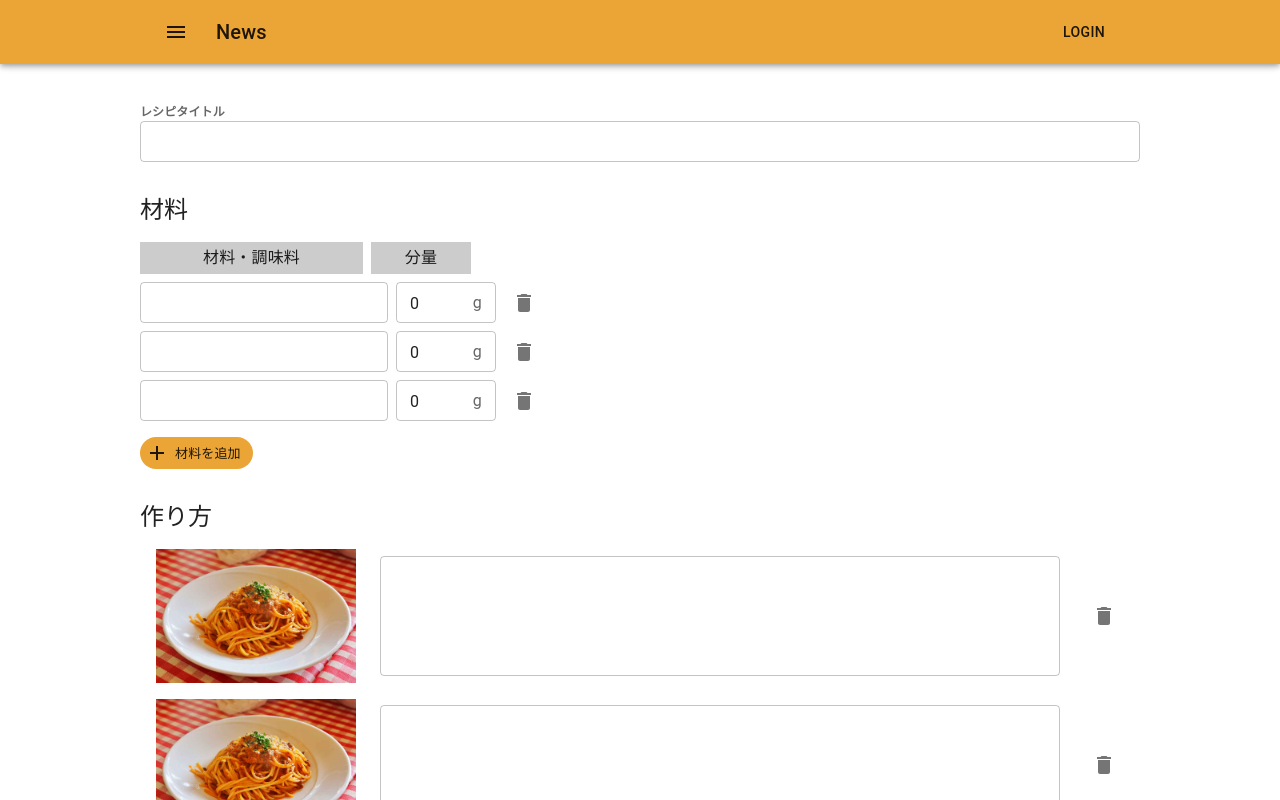
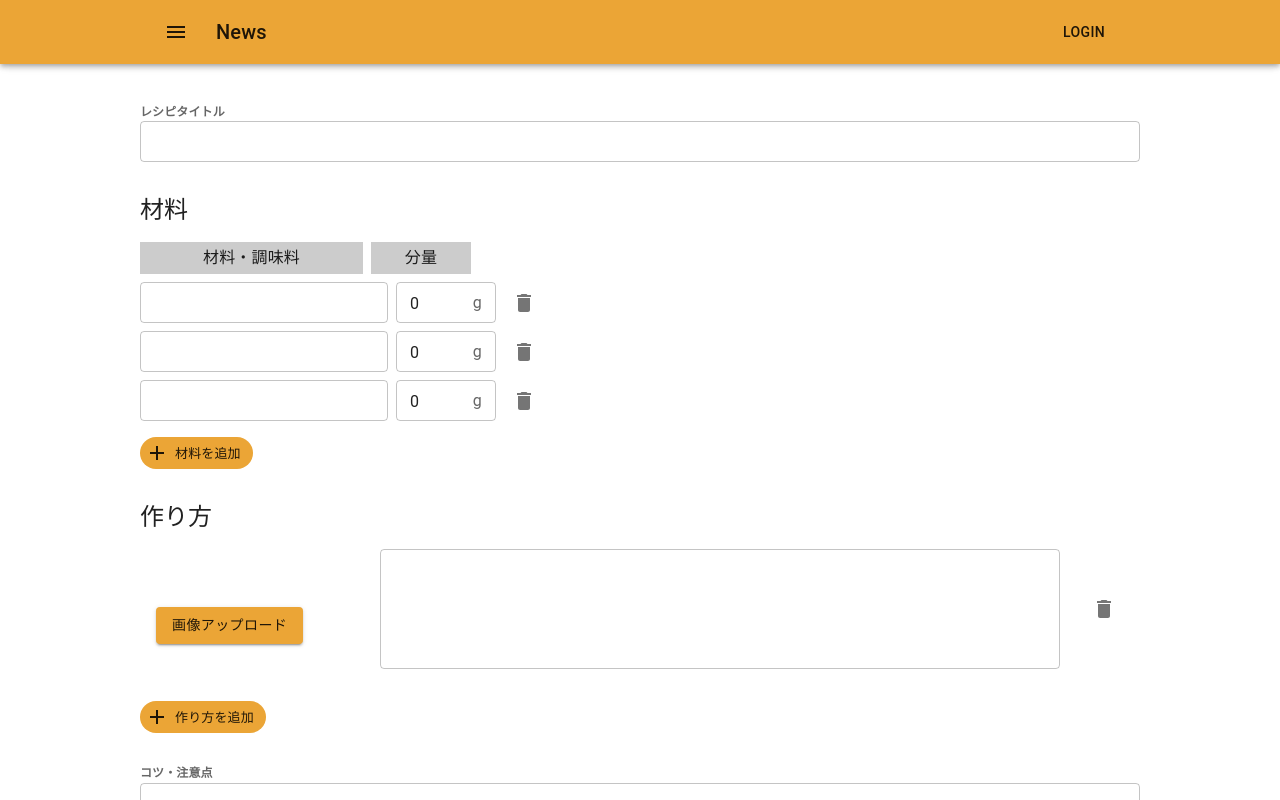
Before and after one commit to shou1027/cookma, a Next.js app: page /recipes/add in a window 1280 px wide. Shown: the top 800 px of the page. Built offline with nearby package versions, Linux system fonts and the light colour scheme.

Commit message:
画像アップロード更新

```diff
--- a/pages/recipes/add/index.tsx
+++ b/pages/recipes/add/index.tsx
@@ -6,6 +6,7 @@ import {
   Box,
   Button,
   Chip,
+  FormLabel,
   IconButton,
   InputAdornment,
   List,
@@ -14,7 +15,6 @@ import {
   TextField,
   Typography,
 } from '@mui/material';
-import Image from 'next/image';
 import { SubmitHandler, useFieldArray, useForm } from 'react-hook-form';
 import * as Yup from 'yup';
 
@@ -35,12 +35,18 @@ export const schema = Yup.object().shape({
     )
     .min(1, '最低1つ以上の項目が必要です。'),
   ways: Yup.array()
-    .of(Yup.object({ detail: Yup.string().required('入力必須の項目です。') }))
+    .of(
+      Yup.object({
+        detail: Yup.string()
+          .required('入力必須の項目です。')
+          .max(255, '最大255文字まで入力できます。'),
+      }),
+    )
     .min(1, '最低1つ以上の項目が必要です。'),
   attention: Yup.string().max(256, '最大256文字まで入力できます。'),
 });
 
-type FormData = Yup.InferType<typeof schema>;
+type FormDataType = Yup.InferType<typeof schema>;
 
 const Recipe = () => {
   const {
@@ -56,7 +62,7 @@ const Recipe = () => {
         { name: '', amount: 0 },
         { name: '', amount: 0 },
       ],
-      ways: [{ detail: '' }, { detail: '' }, { detail: '' }],
+      ways: [{ detail: '' }],
       attention: '',
     },
     resolver: yupResolver(schema),
@@ -81,9 +87,25 @@ const Recipe = () => {
     name: 'ways',
   });
 
-  const onSubmit: SubmitHandler<FormData> = (data) => {
+  const onSubmit: SubmitHandler<FormDataType> = async (data) => {
     //入力したデータを使って任意の処理を実装する
     console.log(data);
+
+    const formData = new FormData();
+
+    for (const key in data) {
+      if (key === 'file') {
+        // formData.append(key, data[key][0]);
+      } else {
+        formData.append(key, data[key]);
+      }
+      console.log(formData);
+    }
+
+    const res = await fetch('http://tdegi-dev.lo/form.php', {
+      method: 'POST',
+      body: formData,
+    }).then((res) => console.log(res));
   };
 
   return (
@@ -194,12 +216,34 @@ const Recipe = () => {
                       gap={3}
                     >
                       <Box width={200}>
-                        <Image
+                        {/* <Image
                           src="/pasta.jpg"
                           width={200}
                           height={200}
                           alt=""
-                        />
+                        /> */}
+                        {/* <MuiFileInput inputProps={{ accept: '.png, .jpeg' }} /> */}
+                        <FormLabel>
+                          <Button
+                            variant="contained"
+                            // disabled={props.images.length >= maxImagesUpload}
+                            component="span"
+                            sx={{ mt: 4 }}
+                          >
+                            画像アップロード
+                          </Button>
+                          <input
+                            // id={inputId}
+                            type="file"
+                            multiple
+                            accept="image/*,.png,.jpg,.jpeg,.gif"
+                            // onChange={(e: React.ChangeEvent<HTMLInputElement>) =>
+                            //   handleOnAddImage(e)
+                            // }
+                            {...register(`ways.${index}.image`)}
+                            style={{ display: 'none' }}
+                          />
+                        </FormLabel>
                       </Box>
                       <Box flex="1">
                         <TextField
```
